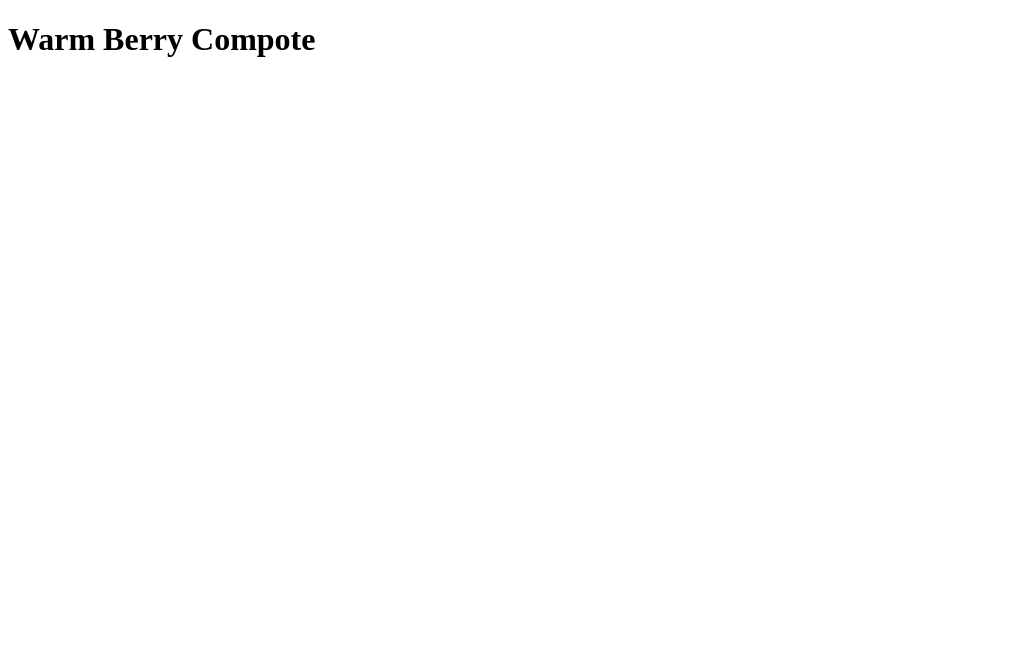
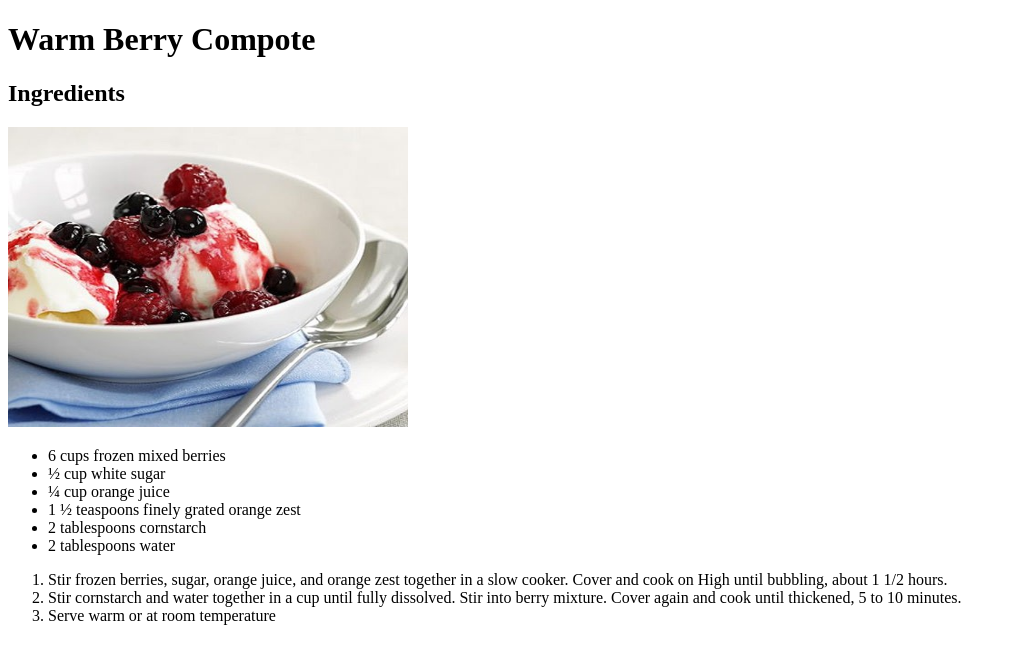
Before and after one commit to erickxcruz/odin-recipes, a plain HTML site: page recipes/warmberrycompote.html in a window 1280 px wide. Shown: the whole page, without its empty margins (0-1012 px from the left). Drawn offline with Linux system fonts and the light colour scheme.

Commit message:
Recipe page content added for Warm Berry Compote

```diff
--- a/recipes/warmberrycompote.html
+++ b/recipes/warmberrycompote.html
@@ -7,5 +7,21 @@
 </head>
 <body>
     <h1>Warm Berry Compote</h1>
+
+    <h2>Ingredients</h2>
+    <img src="../images/warmberryc.jpeg" alt="Warm Berry Compote served in a bowl with a spoon." width="400" height="300">
+    <ul>
+        <li>6 cups frozen mixed berries</li>
+        <li>½ cup white sugar</li>
+        <li>¼ cup orange juice</li>
+        <li>1 ½ teaspoons finely grated orange zest</li>
+        <li>2 tablespoons cornstarch</li>
+        <li>2 tablespoons water</li>
+    </ul>
+    <ol>
+        <li>Stir frozen berries, sugar, orange juice, and orange zest together in a slow cooker. Cover and cook on High until bubbling, about 1 1/2 hours.</li>
+        <li>Stir cornstarch and water together in a cup until fully dissolved. Stir into berry mixture. Cover again and cook until thickened, 5 to 10 minutes.</li>
+        <li>Serve warm or at room temperature</li>
+    </ol>
 </body>
 </html>
```
Also changed, not shown: index.html (+1 -1 lines), images/warmberryc.jpeg (added).
